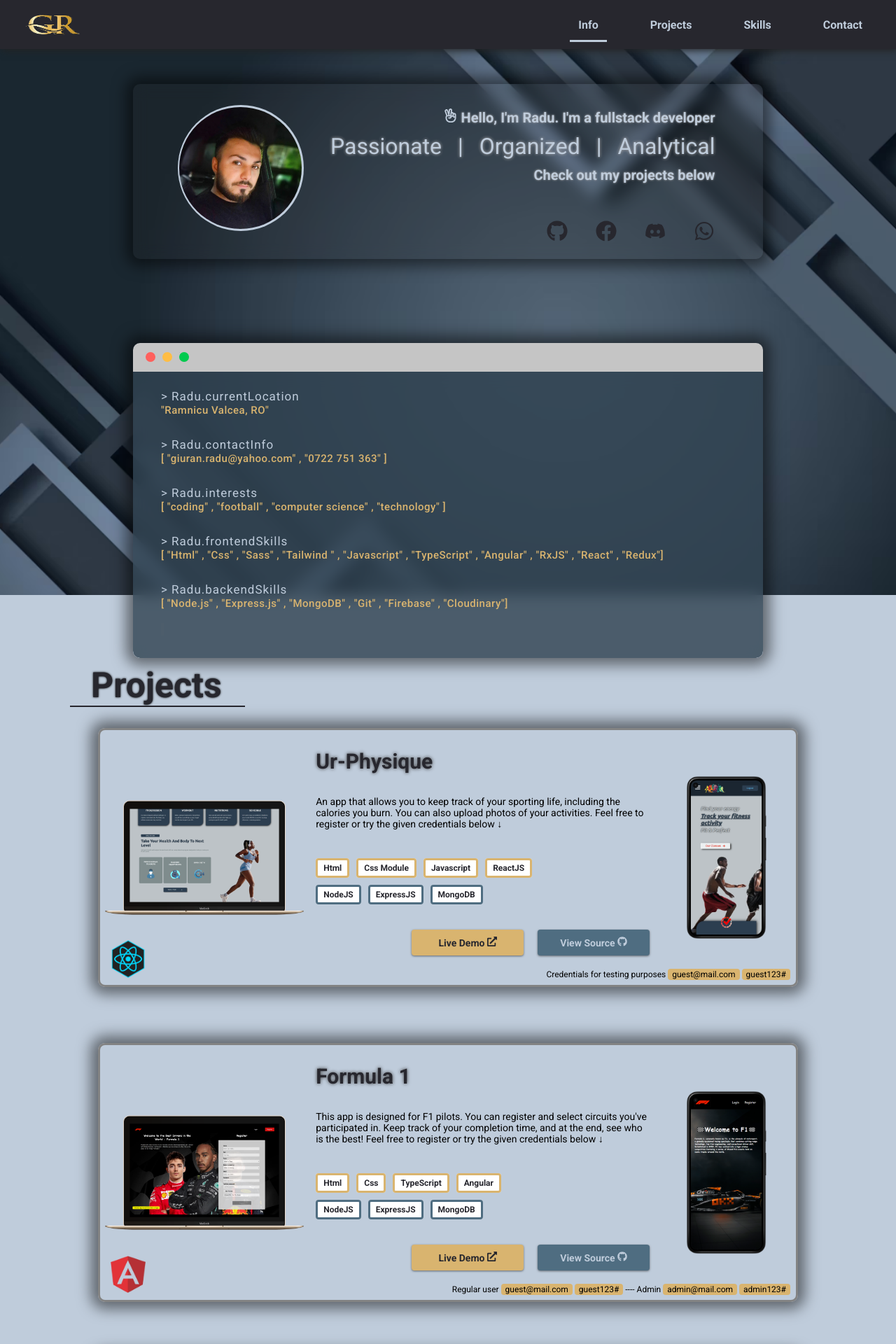
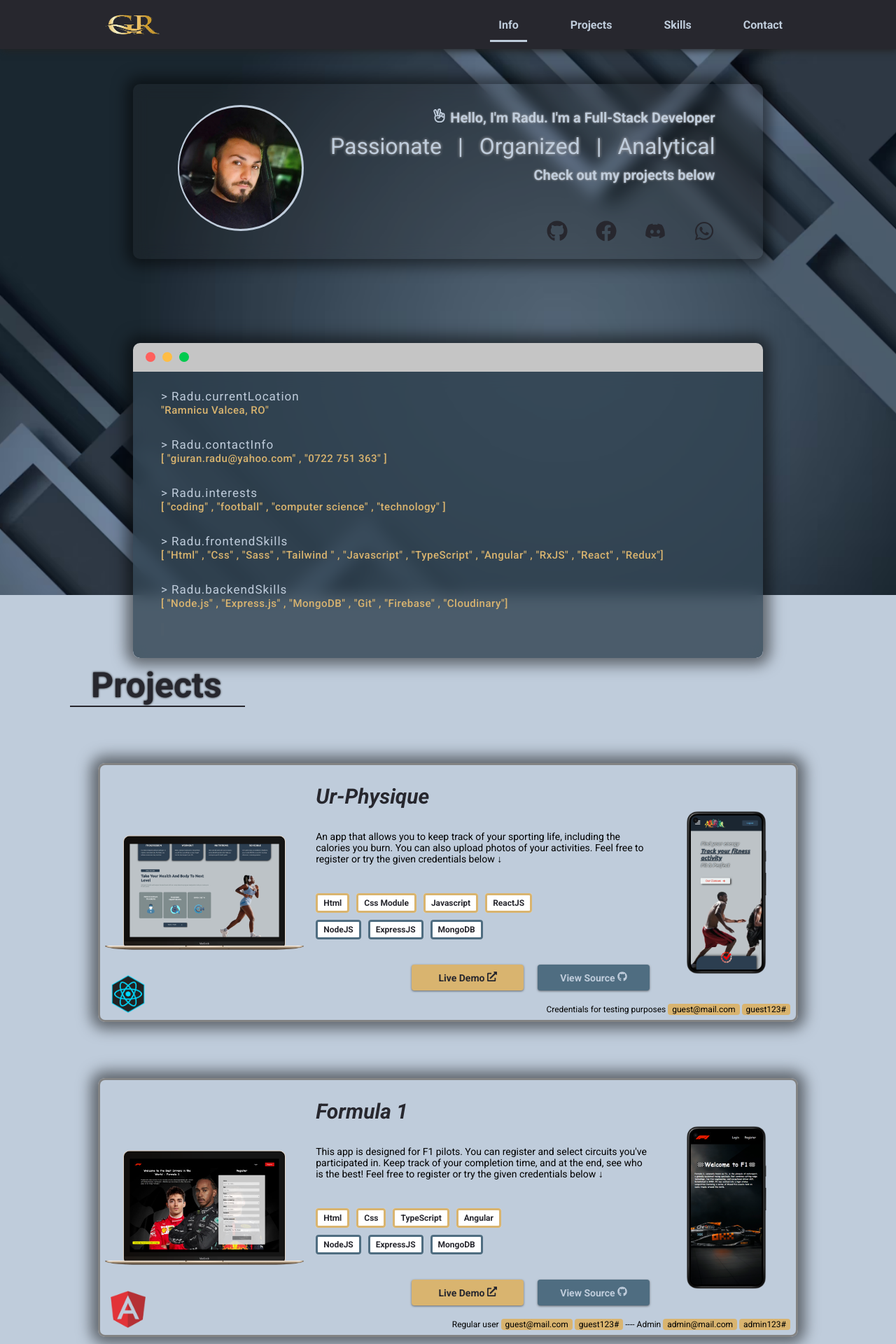
Before and after one commit to GiuranRadu/my-portofolio, a React (Vite) app: page / in a window 1280 px wide. Shown: the top 1920 px of the page at 70% size. Built offline with nearby package versions, Linux system fonts and the light colour scheme.

Commit message:
some changes

```diff
--- a/src/Components/ContactMe/ContactMe.module.css
+++ b/src/Components/ContactMe/ContactMe.module.css
@@ -1,5 +1,5 @@
 .contact-me-container {
-  padding: 50px 100px;
+  padding: 40px 100px;
   display: flex;
   flex-direction: column;
   height:80vh;
--- a/src/Components/DashBoard/DashBoard.module.css
+++ b/src/Components/DashBoard/DashBoard.module.css
@@ -25,20 +25,19 @@
 
 /** SECTION 2 **/
 .section2 {
-  height: calc(260vh + 70px);
+  height: calc(270vh + 70px);
 }
 
 
 /** SECTION 3 **/
 .section3 {
   min-height: calc(90vh + 70px);
-
 }
 
 
 /** SECTION 4 **/
 .section4 {
-  min-height: calc(90vh + 5px);
+  min-height: calc(100vh - 69px);
   background-image: url('../../assets/Screenshot 2024-04-29 130407.png');
   background-repeat: no-repeat;
   background-size: cover;
--- a/src/Components/HeroSection/HeroSection.jsx
+++ b/src/Components/HeroSection/HeroSection.jsx
@@ -17,7 +17,7 @@ function HeroSection() {
             <img src={myPhoto} alt="my photo" />
           </div>
           <div className={styles['description']}>
-            <h3> <FaRegHandPeace />  Hello, I&apos;m Radu. I&apos;m a fullstack developer</h3>
+            <h3> <FaRegHandPeace />  Hello, I&apos;m Radu. I&apos;m a Full-Stack Developer</h3>
             <h2> Passionate | Organized | Analytical</h2>
             <h3>Check out my projects below</h3>
             <div className={styles['platforms-div']}>
--- a/src/Components/HeroSection/HeroSection.module.css
+++ b/src/Components/HeroSection/HeroSection.module.css
@@ -97,7 +97,8 @@
 }
 
 .platforms-div>span:nth-child(3):hover {
-  color: #3498DB
+  color: #3498DB  ;
+
 }
 
 .platforms-div>span:nth-child(4):hover {
--- a/src/Components/NavBar/NavBar.css
+++ b/src/Components/NavBar/NavBar.css
@@ -9,21 +9,20 @@
   overflow: hidden;
   background-color: var(--grey-brand);
   box-shadow: 2px 2px 10px rgb(35, 35, 35);
+  padding:0 150px;
+
 }
 
 .header .navbar {
   display: flex;
   justify-content: space-between;
   align-items: center;
-  max-width: 1240px;
+  width: 100%;
   margin: auto;
   height: 100%;
-  padding: 0 1rem;
-  /* background-color: red; */
 }
 
 .header .navbar .logo-div {
-  /* background-color: blue; */
   height: 100%;
 }
 
--- a/src/Components/NavBar/NavBar.jsx
+++ b/src/Components/NavBar/NavBar.jsx
@@ -26,7 +26,7 @@ const Navbar = () => {
             <Link to="section3" spy={true} smooth={true} offset={-70} duration={1000}>Skills</Link>
           </li>
           <li className='nav-item'>
-            <Link to="section4" spy={true} smooth={true} offset={-70} duration={1000}>Contact</Link>
+            <Link to="section4" spy={true} smooth={true} offset={-69} duration={1000}>Contact</Link>
           </li>
         </ul>
       </nav>
--- a/src/Components/ProjectsSection/ProjectsSection.module.css
+++ b/src/Components/ProjectsSection/ProjectsSection.module.css
@@ -1,5 +1,5 @@
 .projects-div {
-  padding: 100px 100px;
+  padding: 100px 100px 0px 100px;
 }
 
 .projects-div>h1 {
@@ -10,6 +10,7 @@
   border-bottom: 2px solid var(--grey-brand);
   width: 250px;
   padding-left: 30px;
+  margin-bottom: 80px;
 }
 
 .project {
@@ -56,12 +57,11 @@
 
 .project-description-div>h1 {
   height: 15%;
-  /* background-color: red; */
   color: var(--grey-brand);
   font-size: 30px;
   display: flex;
   align-items: center;
-  text-shadow: 0px 0px 5px #383838;
+  font-style: italic;
 }
 
 .project-description-div>p {
```
Also changed, not shown: src/Components/DashBoard/DashBoard.jsx (line endings or trailing spaces).
